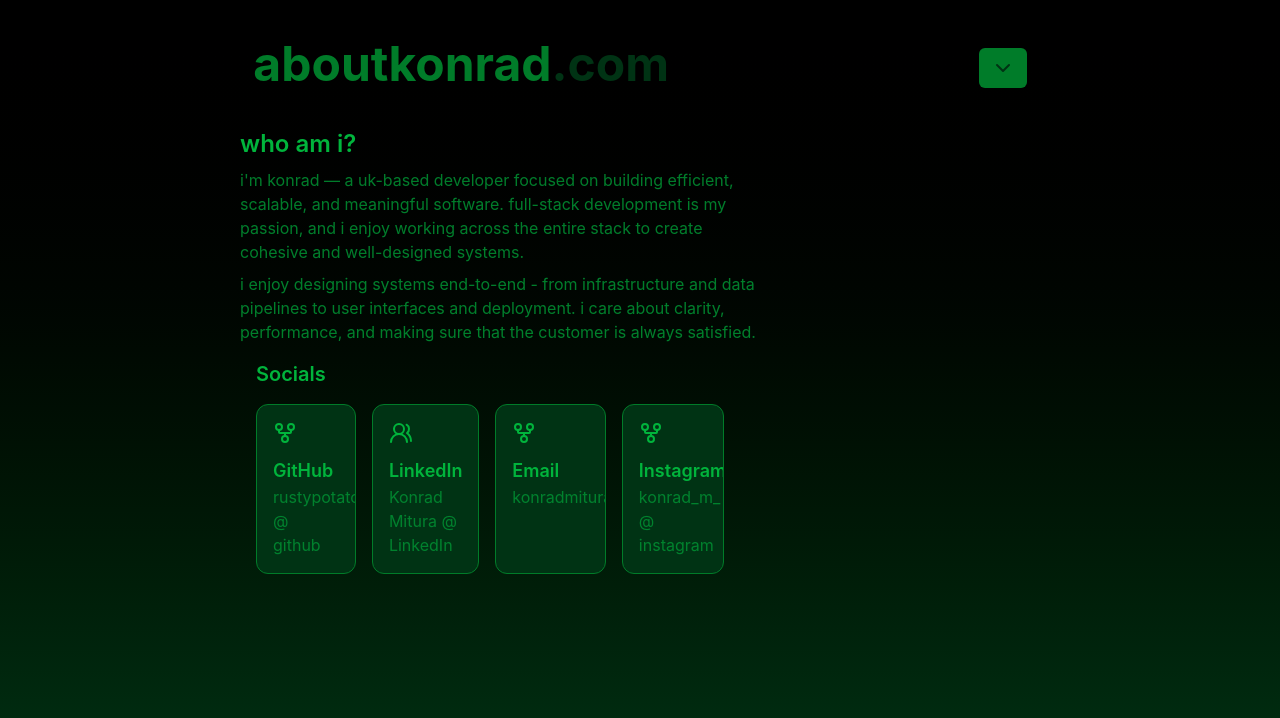
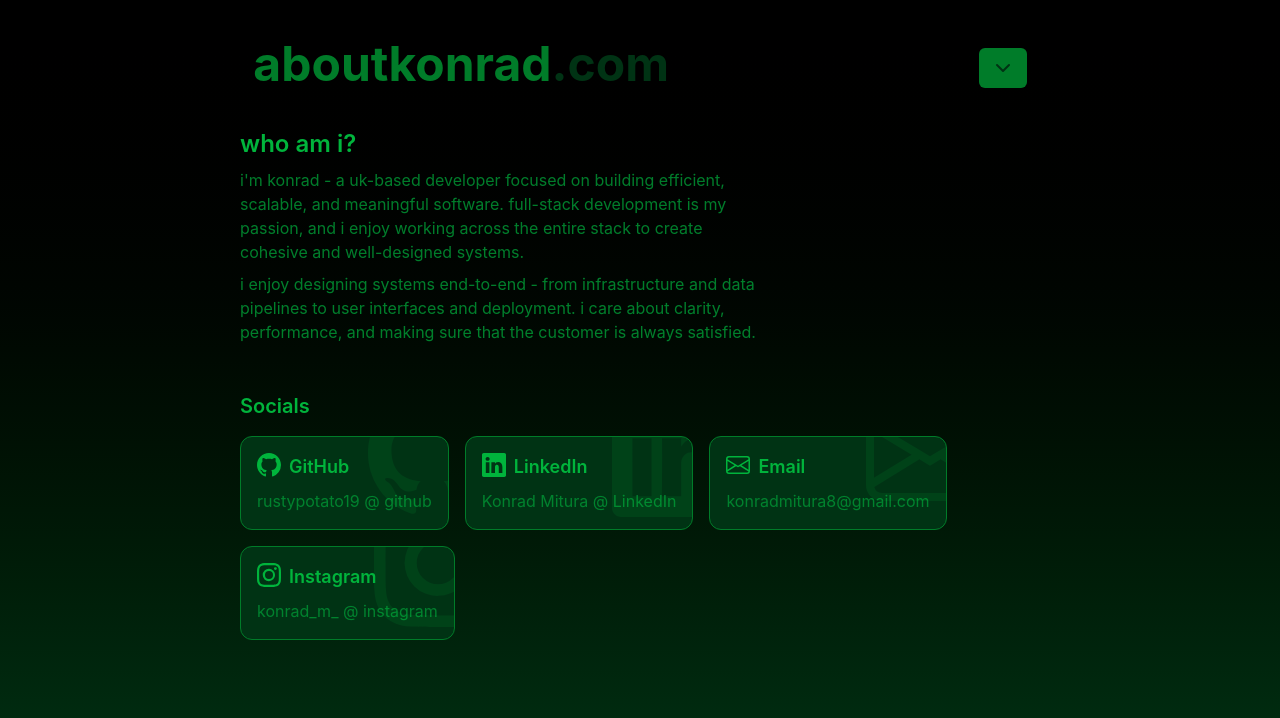
Before and after one commit to rustypotato19/konrads-portfolio, a React (Vite) app: page / in a window 1280 px wide. Shown: the top 718 px of the page. Built offline with nearby package versions, Linux system fonts and the light colour scheme.

Commit message:
finalised socials for desktop

```diff
--- a/package.json
+++ b/package.json
@@ -17,6 +17,7 @@
     "lucide-react": "^1.17.0",
     "react": "^19.2.6",
     "react-dom": "^19.2.6",
+    "react-icons": "^5.6.0",
     "react-router": "^7.17.0",
     "tailwindcss": "^4.3.0"
   },
--- a/src/components/card-1/Card.tsx
+++ b/src/components/card-1/Card.tsx
@@ -6,10 +6,10 @@ import type { CardItem, CardType } from "../../types/types";
 
 export default function Cards({ items }: CardType) {
   return (
-    <div className="p-4">
+    <div className="mt-4 w-full">
       <p className="text-xl font-semibold mb-4 text-(--s-h-green)">Socials</p>
 
-      <div className="flex gap-4">
+      <div className="flex flex-row max-w-full flex-wrap gap-4">
         {items.map((item) => (
           <Card
             key={item.title}
@@ -52,6 +52,8 @@ function Card({ title, subtitle, Icon, link }: CardItem) {
         "
       />
 
+      {/* BG ICON */}
+
       <Icon
         className="
             absolute z-10 -top-12 -right-12
@@ -63,6 +65,8 @@ function Card({ title, subtitle, Icon, link }: CardItem) {
           "
       />
 
+      <div className="flex gap-2 justify-start">
+        {/* Small Icon */}
         <Icon
           className="
             mb-3 text-2xl
@@ -73,6 +77,7 @@ function Card({ title, subtitle, Icon, link }: CardItem) {
           "
         />
 
+        {/* Title */}
         <h3
           className="
             font-semibold text-lg
@@ -84,7 +89,9 @@ function Card({ title, subtitle, Icon, link }: CardItem) {
         >
           {title}
         </h3>
+      </div>
 
+      {/* Subtitle */}
       <p
         className="
           text-(--t-h-green)/40
--- a/src/routes/home/Home.tsx
+++ b/src/routes/home/Home.tsx
@@ -1,9 +1,9 @@
-import { GitForkIcon, Users2Icon } from "lucide-react";
 import Cards from "../../components/card-1/Card";
 import Header from "../../components/header/Header";
 import PageContainer from "../../components/PageContainer";
 import { useDisplayContext } from "../../contexts/display/DisplayContext";
 import type { CardType } from "../../types/types";
+import { BsEnvelope, BsGithub, BsInstagram, BsLinkedin } from "react-icons/bs";
 
 export default function Home() {
   const { isSmallScreen } = useDisplayContext();
@@ -13,25 +13,25 @@ export default function Home() {
       {
         title: "GitHub",
         subtitle: "rustypotato19 @ github",
-        Icon: GitForkIcon,
+        Icon: BsGithub,
         link: "https://github.com/rustypotato19",
       },
       {
         title: "LinkedIn",
         subtitle: "Konrad Mitura @ LinkedIn",
-        Icon: Users2Icon,
+        Icon: BsLinkedin,
         link: "https://www.linkedin.com/in/konradmitura/",
       },
       {
         title: "Email",
         subtitle: "konradmitura8@gmail.com",
-        Icon: GitForkIcon,
+        Icon: BsEnvelope,
         link: "https://konradmitura8@gmail.com",
       },
       {
         title: "Instagram",
         subtitle: "konrad_m_ @ instagram",
-        Icon: GitForkIcon,
+        Icon: BsInstagram,
         link: "https://www.instagram.com/konrad_m_/",
       },
     ],
@@ -45,14 +45,14 @@ export default function Home() {
         <h1 className="text-white">Hi Small Screen User!</h1>
       ) : (
         // Desktop
-        <div className="w-full h-full max-h-screen flex justify-center items-start">
-          <div className="w-5/8 h-full flex flex-col">
+        <div className="w-full h-full max-h-screen flex flex-col justify-start items-center gap-8">
+          <div className="w-5/8 h-fit flex flex-col">
             <div className="flex flex-col gap-2">
               <h1 className="w-full text-(--s-h-green) text-left text-2xl font-semibold">
                 who am i?
               </h1>
               <p className="text-(--t-h-green)/50 w-2/3 lowercase">
-                i'm Konrad &mdash; a uk-based developer focused on building
+                i'm Konrad - a uk-based developer focused on building
                 efficient, scalable, and meaningful software. full-stack
                 development is my passion, and i enjoy working across the entire
                 stack to create cohesive and well-designed systems.
@@ -64,9 +64,10 @@ export default function Home() {
                 always satisfied.
               </p>
             </div>
-            <div className="w-5/8 h-full flex flex-col">
-              <Cards items={cardItems.items} />
-            </div>
+          </div>
+
+          <div className="w-5/8">
+            <Cards items={cardItems.items} />
           </div>
         </div>
       )}
--- a/src/types/types.ts
+++ b/src/types/types.ts
@@ -1,4 +1,5 @@
 import type { LucideIcon } from "lucide-react";
+import type { IconType } from "react-icons";
 
 export type DropdownType = {
     items?: DropdownItem[];
@@ -17,6 +18,6 @@ export type CardType = {
 export type CardItem = {
     title: string;
     subtitle: string;
-    Icon: LucideIcon;
+    Icon: LucideIcon | IconType;
     link: string;
 };
```
Also changed, not shown: 1 other file (tests, documents, lock files or other folders). Lines whose indentation alone changed are shown as unchanged.
